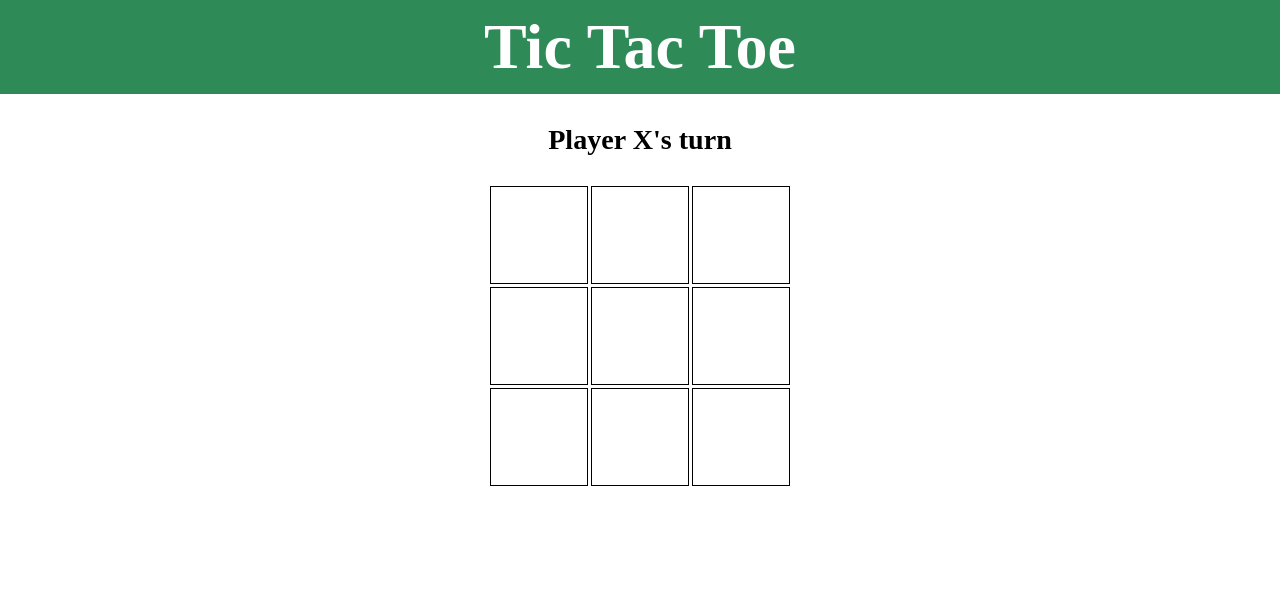
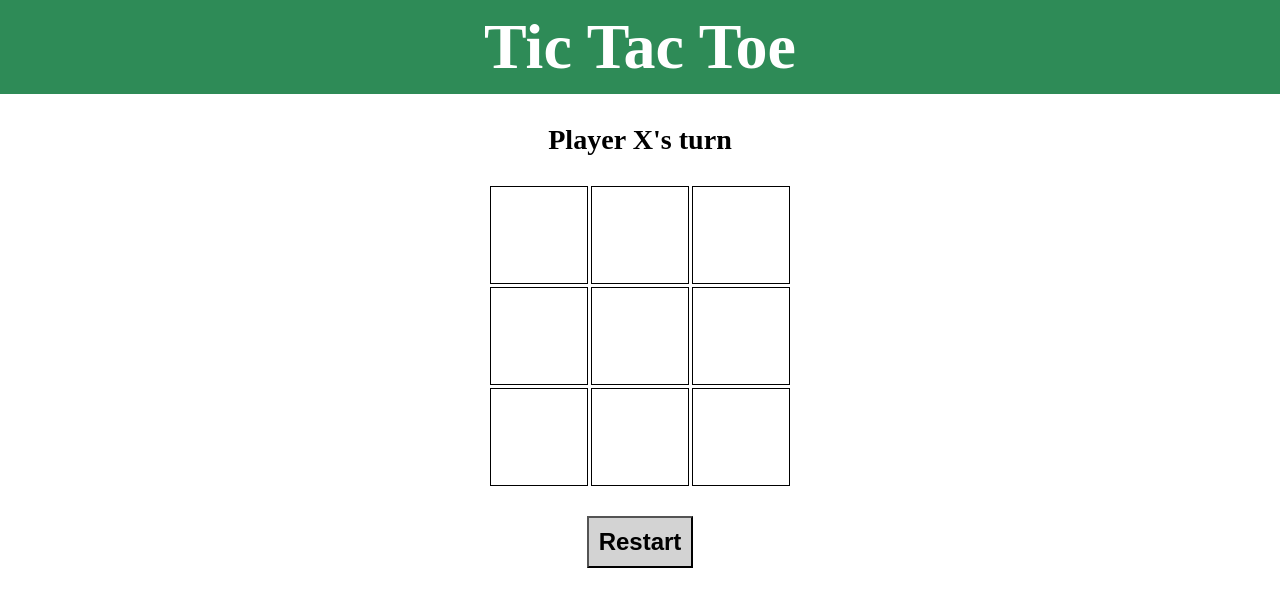
Before and after one commit to VMadhuranga/tic-tac-toe, a plain HTML site: page index.html in a window 1280 px wide. Drawn offline with Linux system fonts and the light colour scheme.

Commit message:
Add restart button
Create element for restart button and add CSS styling

```diff
--- a/index.html
+++ b/index.html
@@ -1,5 +1,6 @@
 <!DOCTYPE html>
 <html lang="en">
+
 <head>
     <meta charset="UTF-8">
     <meta name="viewport" content="width=device-width, initial-scale=1.0">
@@ -7,6 +8,7 @@
     <script src="./index.js" defer></script>
     <title>Tic Tac Toe</title>
 </head>
+
 <body>
     <div class="header">
         <h1>Tic Tac Toe</h1>
@@ -25,5 +27,9 @@
         <div class="game-board-cell" data-game-board-cell></div>
         <div class="game-board-cell" data-game-board-cell></div>
     </div>
+    <div class="restart">
+        <button data-restart-button>Restart</button>
+    </div>
 </body>
+
 </html>
--- a/styles.css
+++ b/styles.css
@@ -37,3 +37,16 @@
         align-items: center;
     }
 }
+
+.restart {
+    margin-top: 30px;
+    display: grid;
+    place-items: center;
+
+    & button {
+        background-color: lightgray;
+        padding: 10px;
+        font-size: 1.5rem;
+        font-weight: bold;
+    }
+}
```
